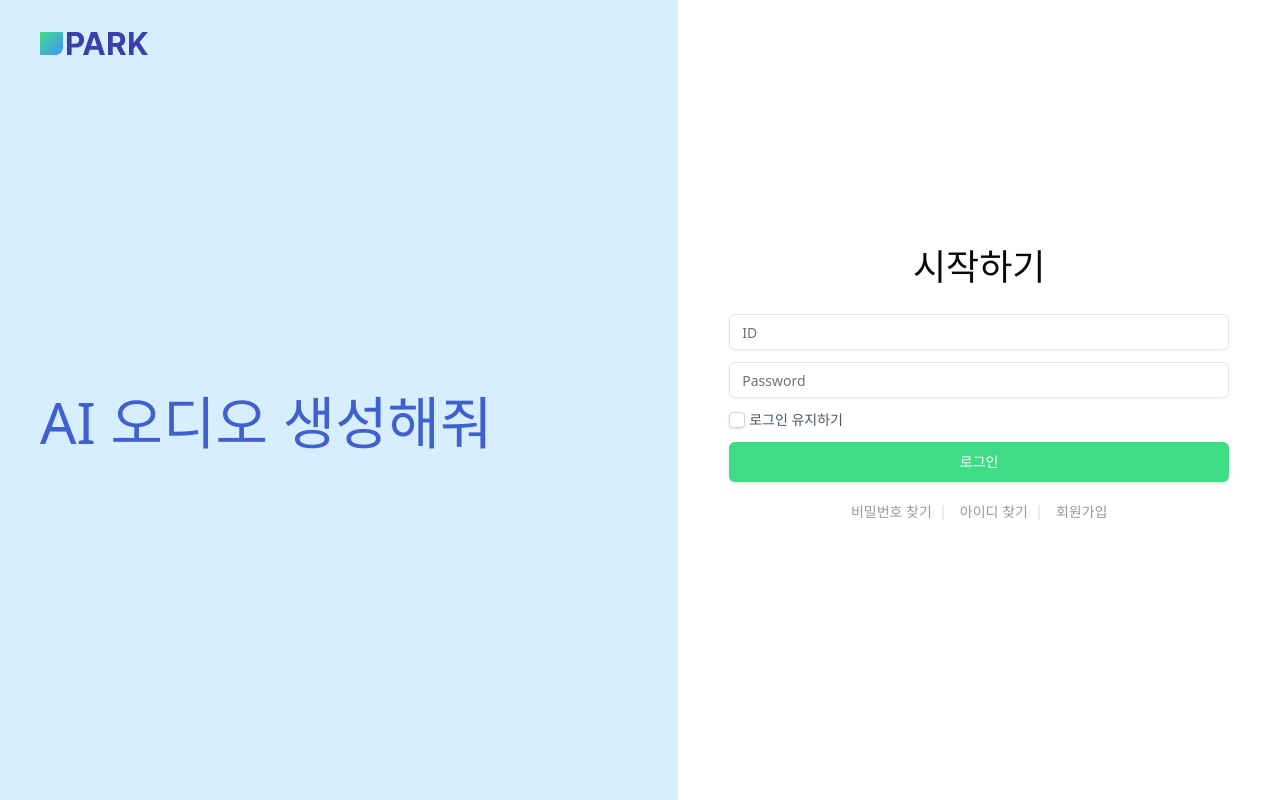
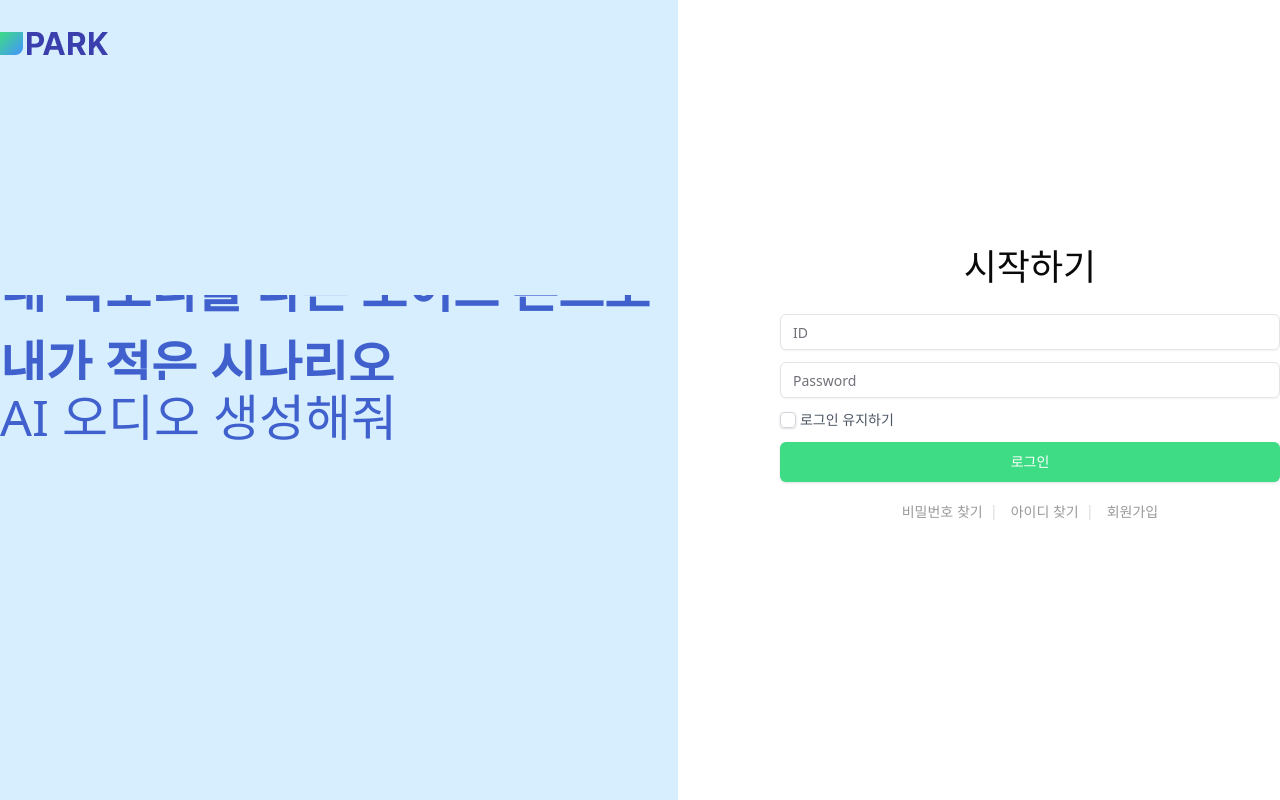
Before and after one commit to FC-DEV-FinalProject/FinalProject_5RE5_FE, a React (Vite) app: page /signin in a window 1280 px wide. Built offline with nearby package versions, Linux system fonts and the light colour scheme; no server answers.

Commit message:
[Feature] 로그인 화면 수정 (#90)
* feature: 텍스트 슬라이드 버그수정 (#89)

* feature : 로그인 배경색 꽉차게 수정 (#89)

* feature: useMemo삭제 (#89)

* feature: 로그인 배경확장 버그로 제거, 추후개발 예정(#89)

```diff
--- a/src/components/login/TextSlide.tsx
+++ b/src/components/login/TextSlide.tsx
@@ -6,18 +6,18 @@ const TextSlide = () => {
       <div
         className={`mt-[240px] h-[85px] overflow-hidden ${styles.textSlideAnimation}`}
       >
-        <p className='text-[57px] font-bold text-blue-7'>내가 적은 시나리오</p>
-        <p className='text-[57px] font-bold text-blue-7'>
+        <p className='text-[50px] font-bold text-blue-7'>내가 적은 시나리오</p>
+        <p className='text-[50px] font-bold text-blue-7'>
           10개의 보이스 파일로
         </p>
-        <p className='text-[57px] font-bold text-blue-7'>로마 신화 대본으로</p>
-        <p className='text-[57px] font-bold text-blue-7'>
+        <p className='text-[50px] font-bold text-blue-7'>로마 신화 대본으로</p>
+        <p className='text-[50px] font-bold text-blue-7'>
           내 목소리를 다른 보이스 톤으로
         </p>
-        <p className='text-[57px] font-bold text-blue-7'>내가 적은 시나리오</p>
+        <p className='text-[50px] font-bold text-blue-7'>내가 적은 시나리오</p>
       </div>
 
-      <p className='text-[57px] text-blue-7'>AI 오디오 생성해줘</p>
+      <p className='text-[50px] text-blue-7'>AI 오디오 생성해줘</p>
     </>
   );
 };
--- a/src/pages/SignIn.tsx
+++ b/src/pages/SignIn.tsx
@@ -71,7 +71,7 @@ const SignIn = () => {
   return (
     <div className='flex login-wrap min-w-[1280px] h-screen min-h-[600px] border-box'>
       <div className='w-[53%] bg-blue-2 relative flex justify-end'>
-        <div className='w-full max-w-[800px] border-box pt-8 pl-10'>
+        <div className='w-full max-w-[800px] border-box pt-8'>
           <h1 className='w-[108px] h-[23px]'>
             <Link to='/'>
               <img src={Logo} alt='' />
@@ -81,7 +81,7 @@ const SignIn = () => {
         </div>
       </div>
 
-      <div className='w-[47%] flex justify-center'>
+      <div className='w-[47%] flex justify-end bg-white'>
         <div className='w-[500px] mt-[240px] flex flex-col items-stretch gap-5'>
           <p className='text-[36px] text-center'>시작하기</p>
           <div>
```
